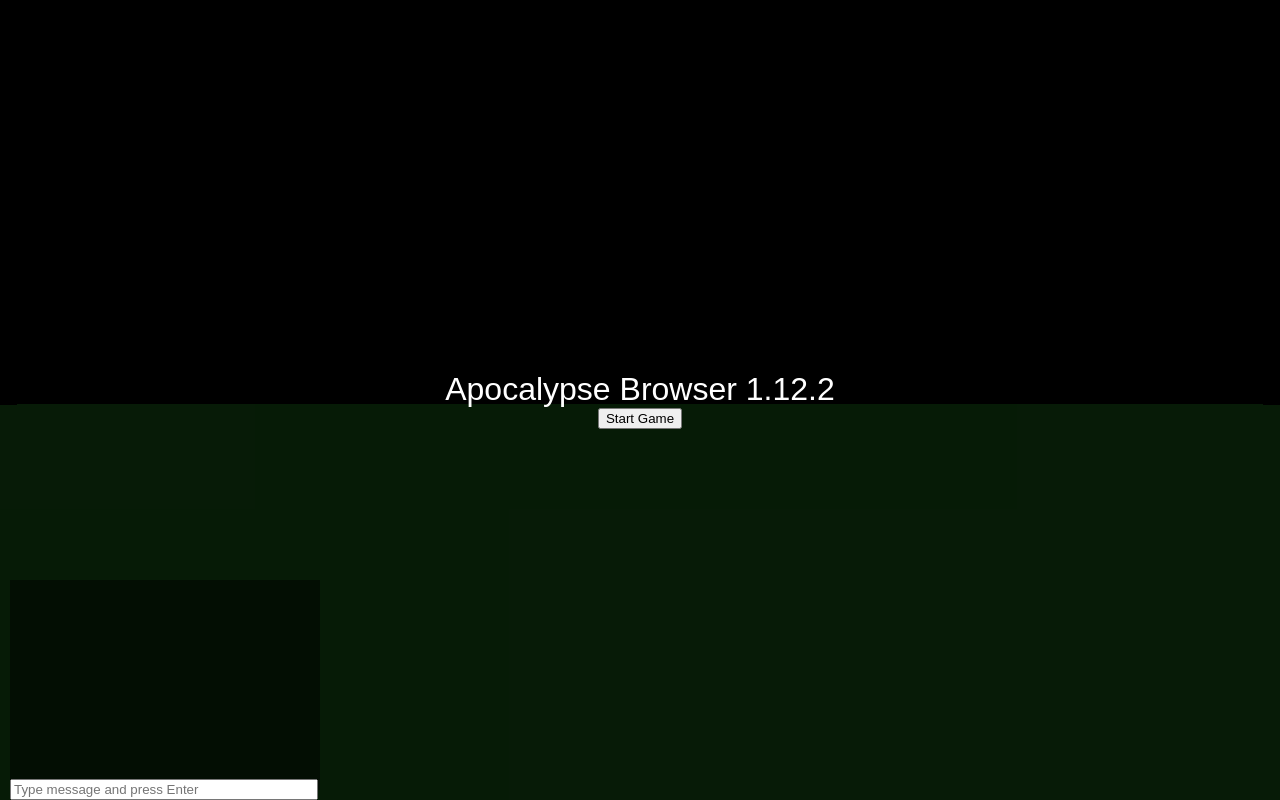
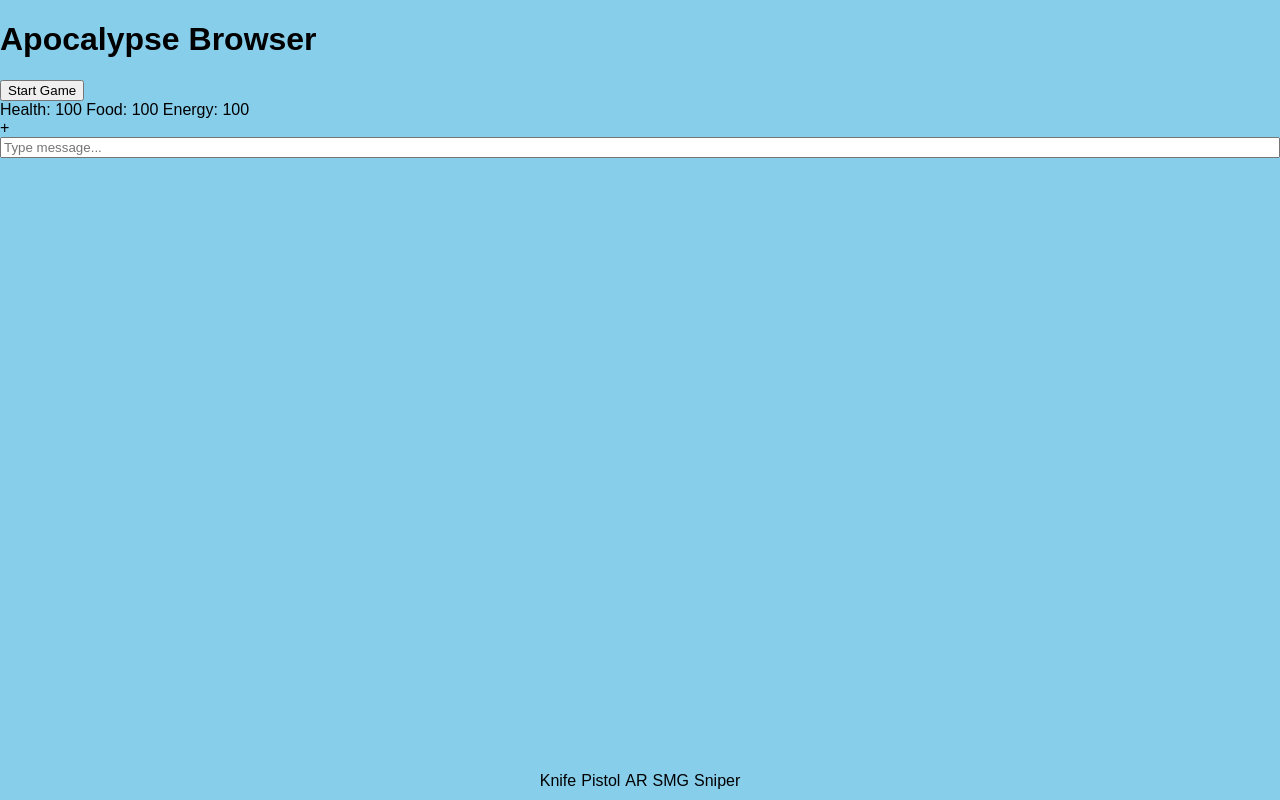
Before and after one commit to blakecrossen2012-a11y/apocalypse-broswer, a website with bundled scripts: page index.html in a window 1280 px wide. Built offline with nearby package versions, Linux system fonts and the light colour scheme; no server answers; animation ran at ten frames a second.

Commit message:
Update index.html

```diff
--- a/index.html
+++ b/index.html
@@ -3,23 +3,36 @@
 <head>
 <meta charset="UTF-8">
 <title>Apocalypse Browser 1.12.2</title>
-<link rel="icon" href="favicon.ico" type="image/x-icon">
-<style>
-    body { margin:0; overflow:hidden; background:#7ec850; font-family:sans-serif; }
-    canvas { display:block; }
-    #chat { position:absolute; bottom:10px; left:10px; width:300px; height:200px; overflow-y:auto; background:rgba(0,0,0,0.5); color:white; padding:5px; }
-    #input { position:absolute; bottom:0; left:10px; width:300px; }
-    #menu { position:absolute; top:0; left:0; width:100%; height:100%; background:rgba(0,0,0,0.8); color:white; display:flex; justify-content:center; align-items:center; flex-direction:column; font-size:2em; }
-</style>
+<link rel="stylesheet" href="style.css">
 </head>
 <body>
-<div id="menu">
-    <div>Apocalypse Browser 1.12.2</div>
-    <button id="startBtn">Start Game</button>
+<div id="startMenu">
+  <h1>Apocalypse Browser</h1>
+  <button id="startBtn">Start Game</button>
 </div>
-<div id="chat"></div>
-<input type="text" id="input" placeholder="Type message and press Enter"/>
-<canvas id="gameCanvas"></canvas>
+
+<div id="gameUI">
+  <div id="stats">
+    <span id="health">Health: 100</span>
+    <span id="food">Food: 100</span>
+    <span id="energy">Energy: 100</span>
+  </div>
+  <div id="hotbar">
+    <div class="slot selected" data-slot="0">Knife</div>
+    <div class="slot" data-slot="1">Pistol</div>
+    <div class="slot" data-slot="2">AR</div>
+    <div class="slot" data-slot="3">SMG</div>
+    <div class="slot" data-slot="4">Sniper</div>
+  </div>
+  <div id="crosshair">+</div>
+  <div id="chatBox">
+    <div id="messages"></div>
+    <input id="chatInput" placeholder="Type message..." />
+  </div>
+</div>
+
+<script src="https://cdn.jsdelivr.net/npm/three@0.158.0/build/three.min.js"></script>
+<script src="https://cdn.jsdelivr.net/npm/three@0.158.0/examples/js/controls/PointerLockControls.js"></script>
 <script src="main.js"></script>
 </body>
 </html>
```
